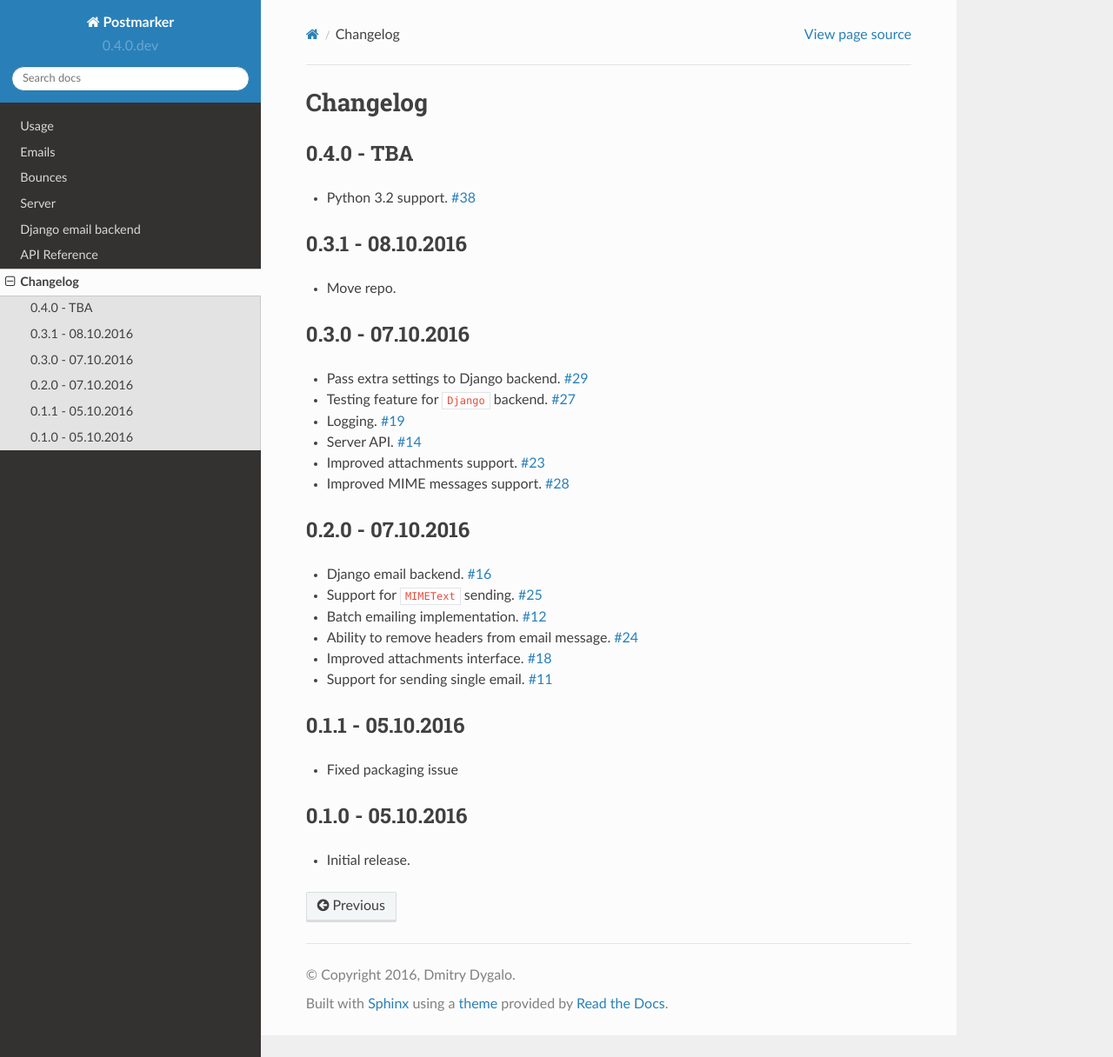
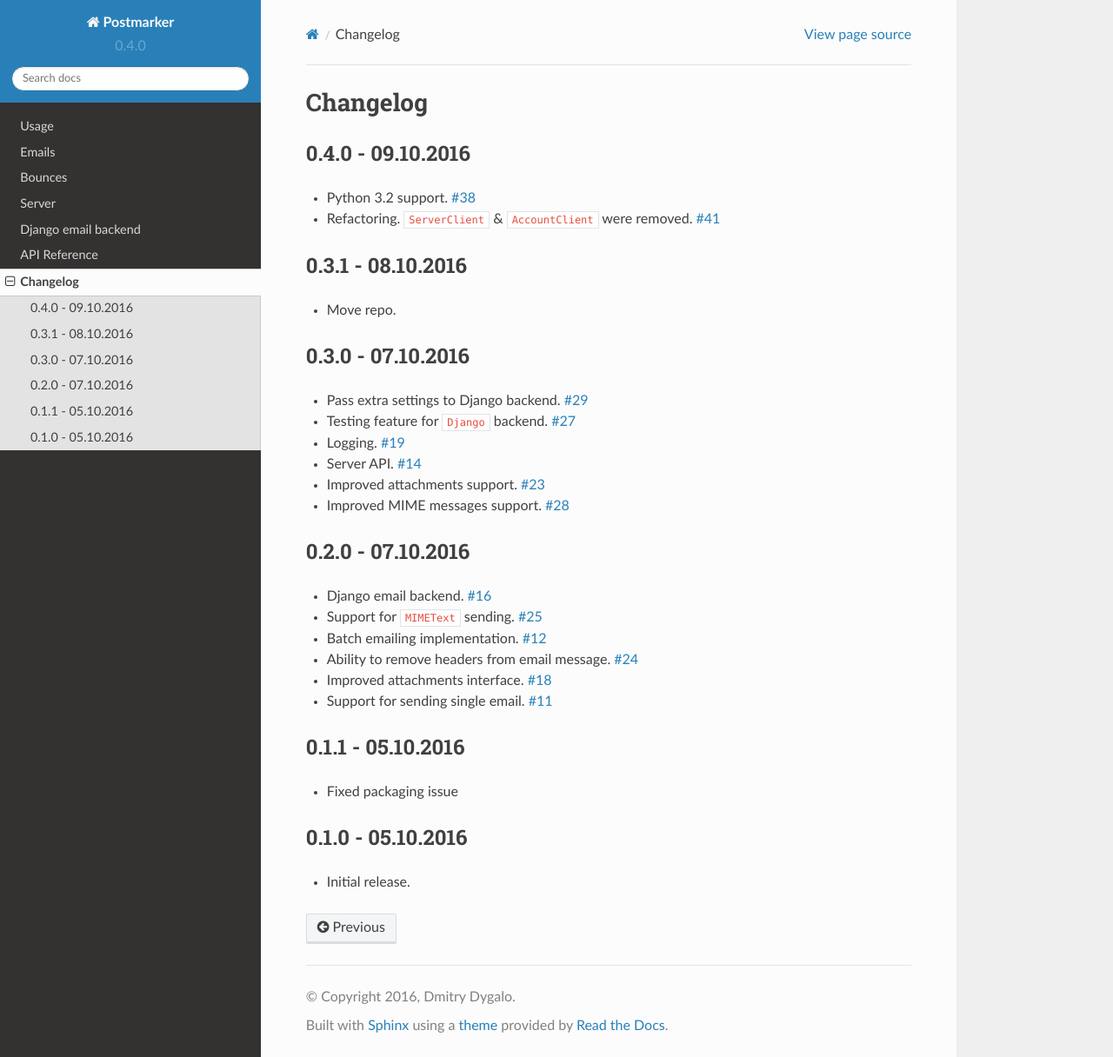
Before and after one commit to Stranger6667/postmarker, a Sphinx documentation site: the page built from docs/changelog.rst, in a window 1280 px wide and 1216 px high. Shown: the whole window at 87% size. Built offline with Sphinx 7.4.7 and the Read the Docs theme 2.0.0, drawn with Linux system fonts in a browser that asks for light colours.

Commit message:
Release 0.4.0

```diff
--- a/docs/changelog.rst
+++ b/docs/changelog.rst
@@ -3,10 +3,11 @@
 Changelog
 =========
 
-0.4.0 - TBA
------------
+0.4.0 - 09.10.2016
+------------------
 
 - Python 3.2 support. `#38`_
+- Refactoring. ``ServerClient`` & ``AccountClient`` were removed. `#41`_
 
 0.3.1 - 08.10.2016
 ------------------
@@ -44,6 +45,7 @@ Changelog
 - Initial release.
 
 
+.. _#41: https://github.com/Stranger6667/postmarker/issues/41
 .. _#38: https://github.com/Stranger6667/postmarker/issues/38
 .. _#29: https://github.com/Stranger6667/postmarker/issues/29
 .. _#28: https://github.com/Stranger6667/postmarker/issues/28
--- a/postmarker/__init__.py
+++ b/postmarker/__init__.py
@@ -1,4 +1,4 @@
 # coding: utf-8
 
 
-__version__ = '0.4.0.dev'
+__version__ = '0.4.0'
```
